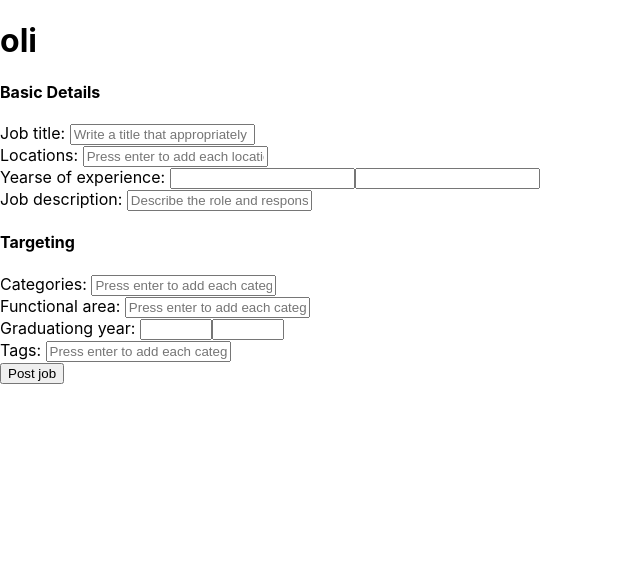
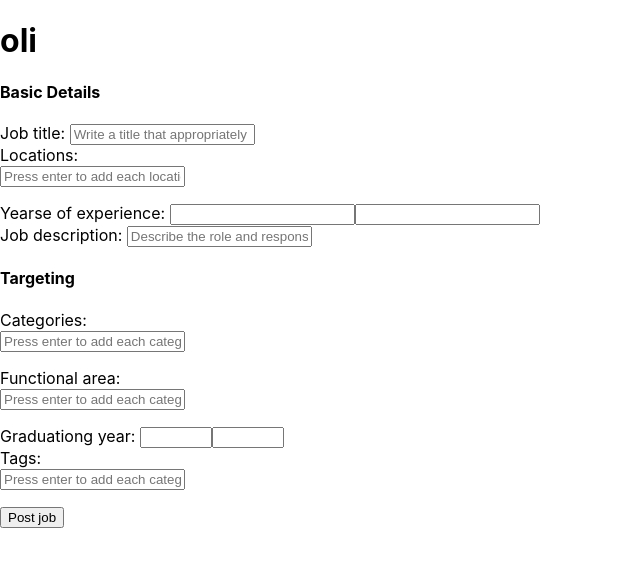
Before and after one commit to NolanS-OMG/cyril-thomas-test, a React (Create React App) app: page / in a window 1280 px wide. Shown: the top 566 px of the page, without its empty margins (0-640 px from the left). Built offline with nearby package versions, Linux system fonts and the light colour scheme.

Commit message:
A list appear when a location is added

```diff
--- a/src/InputsTypes.js
+++ b/src/InputsTypes.js
@@ -23,6 +23,8 @@ const ListInput = ({type, placeholder, doNotSubmit, doSubmit, valueFunc, jobKey}
   const [inputValue, setInputValue] = useState('');
   const [inputList, setInputList] = useState([]);
 
+  let showInputs = inputList.map( (input, index) => { return ( <li key={`${index+1}: ${input}`}>{`${index+1}: ${input}`}</li> ) } )
+
   const addValueToList = () => {
     let newList = [...inputList];
     newList.push(inputValue);
@@ -33,6 +35,7 @@ const ListInput = ({type, placeholder, doNotSubmit, doSubmit, valueFunc, jobKey}
   }
 
   return (
+    <div>
       <input
         type={type}
         placeholder={placeholder}
@@ -44,6 +47,8 @@ const ListInput = ({type, placeholder, doNotSubmit, doSubmit, valueFunc, jobKey}
         onFocus={() => doNotSubmit()}
         onBlur={() => doSubmit()}
       />
+      <ul>{showInputs}</ul>
+    </div>
   )
 }
 
--- a/src/JobPoster.js
+++ b/src/JobPoster.js
@@ -15,14 +15,6 @@ const JobPoster = () => {
     let newJob = job;
     newJob[str] = value;
     setJob(newJob);
-  }
-
-  const canSubmitTrue = () => {
-    canSubmit = true;
-  }
-
-  const canSubmitFalse = () => {
-    canSubmit = false;
   }
 
   const [job, setJob] = useState(
@@ -52,6 +44,14 @@ const JobPoster = () => {
   )
 
   let canSubmit = true;
+
+  const canSubmitTrue = () => {
+    canSubmit = true;
+  }
+
+  const canSubmitFalse = () => {
+    canSubmit = false;
+  }
 
   return (
     <form onSubmit={submit}>
```
Lines whose indentation alone changed are shown as unchanged.
